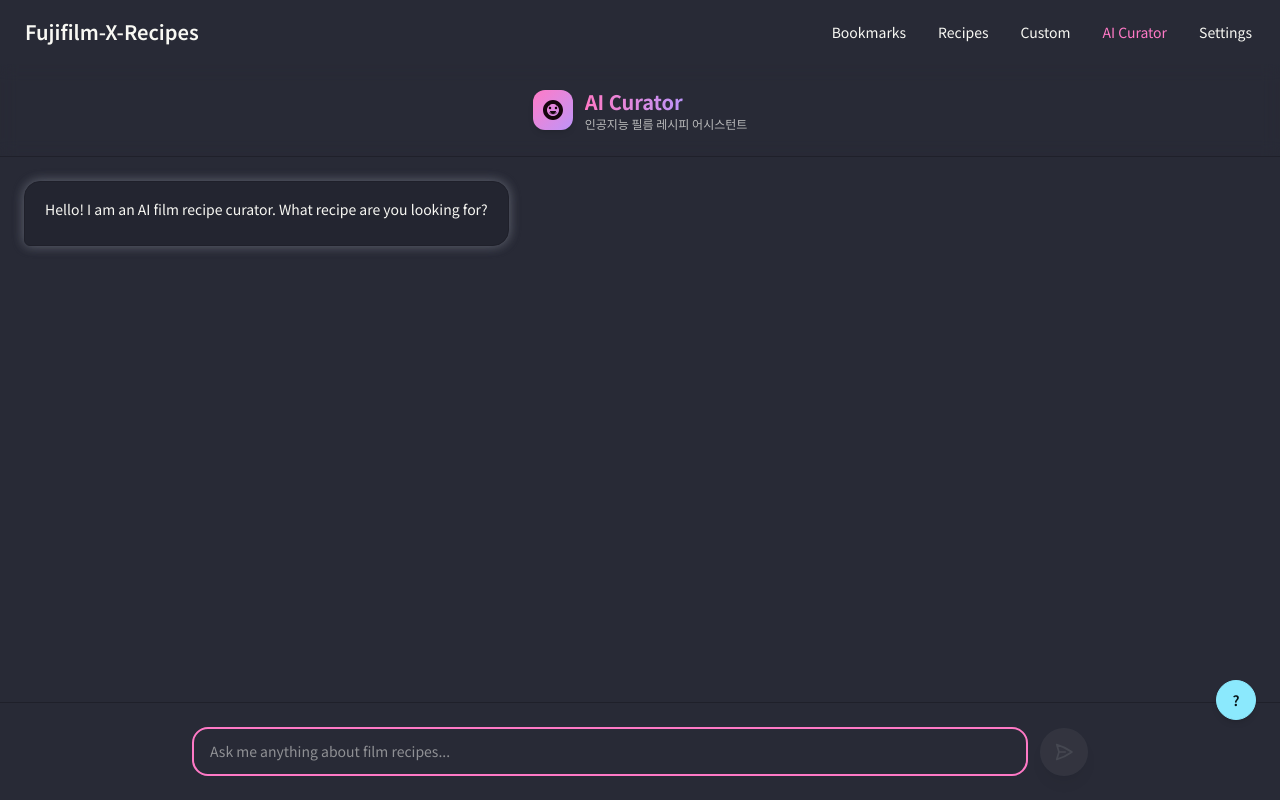
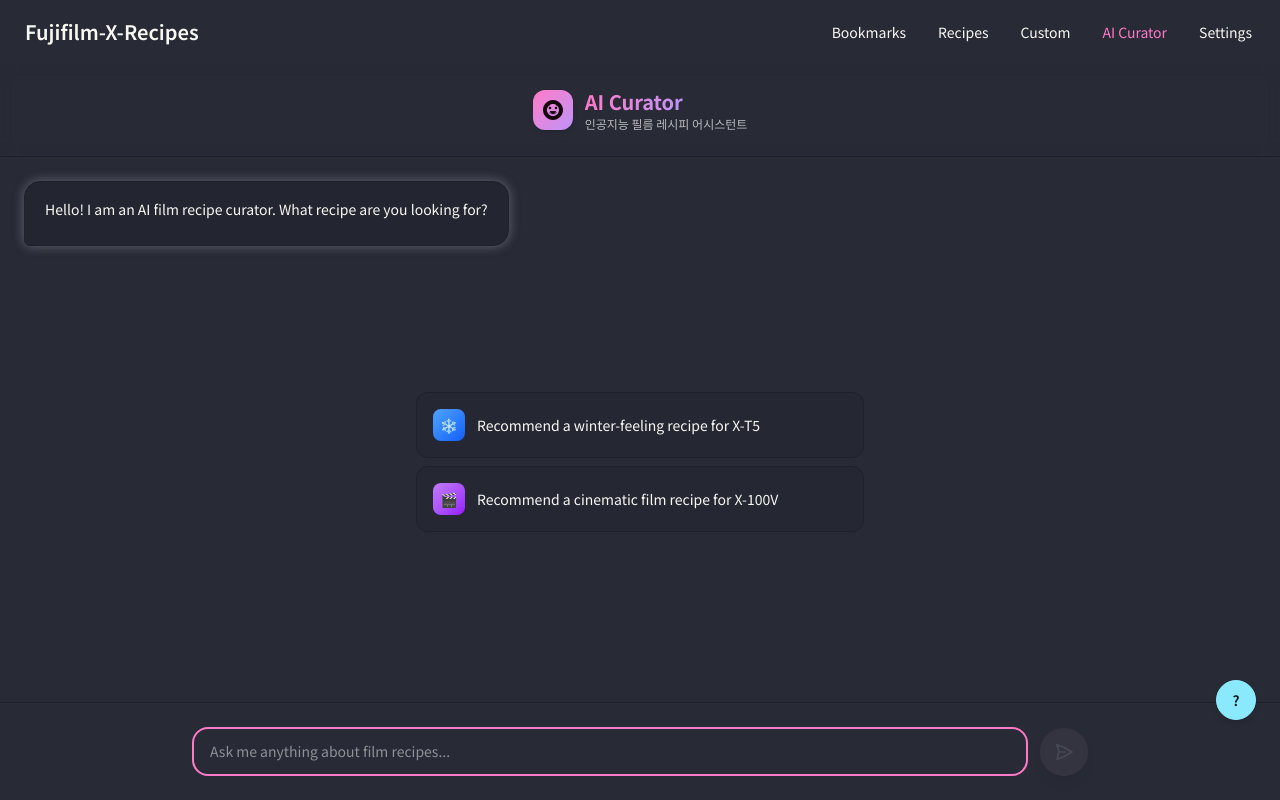
Before and after one commit to pathas-dev/fujifilm-x-recipes, a Next.js app: page /en/chatbot in a window 1280 px wide. Built offline with nearby package versions, Linux system fonts and the light colour scheme; no server answers.

Commit message:
feat: 예제 추가

```diff
--- a/messages/en.json
+++ b/messages/en.json
@@ -13,7 +13,11 @@
     "send": "Send",
     "thinking": "Thinking...",
     "error": "Sorry, something went wrong. Please try again.",
-    "welcome": "Hello! I am an AI film recipe curator. What recipe are you looking for?"
+    "welcome": "Hello! I am an AI film recipe curator. What recipe are you looking for?",
+    "examples": {
+      "winter": "Recommend a winter-feeling recipe for X-T5",
+      "cinematic": "Recommend a cinematic film recipe for X-100V"
+    }
   },
   "SettingsPage": {
     "title": "Settings",
--- a/messages/ko.json
+++ b/messages/ko.json
@@ -13,7 +13,11 @@
     "send": "전송",
     "thinking": "생각 중...",
     "error": "죄송합니다. 문제가 발생했습니다. 다시 시도해 주세요.",
-    "welcome": "안녕하세요! 저는 AI 필름 레시피 큐레이터입니다. 어떤 레시피를 찾으시나요?"
+    "welcome": "안녕하세요! 저는 AI 필름 레시피 큐레이터입니다. 어떤 레시피를 찾으시나요?",
+    "examples": {
+      "winter": "X-T5 겨울 느낌 나는 레시피 추천해줘",
+      "cinematic": "X-100V 영화 느낌 필름 레시피 추천해줘"
+    }
   },
   "SettingsPage": {
     "title": "설정",
--- a/src/app/[locale]/chatbot/page.tsx
+++ b/src/app/[locale]/chatbot/page.tsx
@@ -20,6 +20,10 @@ export default async function ChatbotPage(
     thinking: t("thinking"),
     error: t("error"),
     welcome: t("welcome"),
+    examples: {
+      winter: t("examples.winter"),
+      cinematic: t("examples.cinematic"),
+    },
   };
 
   return <ChatbotClient messages={messages} />;
--- a/src/components/chatbot/ChatbotClient.tsx
+++ b/src/components/chatbot/ChatbotClient.tsx
@@ -23,6 +23,10 @@ interface ChatbotClientProps {
     thinking: string;
     error: string;
     welcome: string;
+    examples: {
+      winter: string;
+      cinematic: string;
+    };
   };
 }
 
@@ -129,6 +133,11 @@ const ChatbotClient = ({ messages }: ChatbotClientProps) => {
       timestamp: new Date(),
     },
   ]);
+
+  // AI 응답이 있는지 확인 (welcome 메시지 제외)
+  const hasAiResponses = chatMessages.some(
+    (msg) => !msg.isUser && msg.id !== "welcome"
+  );
   const [inputValue, setInputValue] = useState("");
   const [isLoading, setIsLoading] = useState(false);
   const [isStreaming, setIsStreaming] = useState(false);
@@ -142,12 +151,13 @@ const ChatbotClient = ({ messages }: ChatbotClientProps) => {
     scrollToBottom();
   }, [chatMessages]);
 
-  const handleSendMessage = async () => {
-    if (!inputValue.trim() || isLoading) return;
+  const handleSendMessage = async (messageText?: string) => {
+    const messageToSend = messageText || inputValue;
+    if (!messageToSend.trim() || isLoading) return;
 
     const userMessage: ChatMessage = {
       id: Date.now().toString(),
-      content: inputValue,
+      content: messageToSend,
       isUser: true,
       timestamp: new Date(),
     };
@@ -162,7 +172,7 @@ const ChatbotClient = ({ messages }: ChatbotClientProps) => {
         headers: {
           "Content-Type": "application/json",
         },
-        body: JSON.stringify({ question: inputValue }),
+        body: JSON.stringify({ question: messageToSend }),
       });
 
       if (!response.ok) {
@@ -249,7 +259,7 @@ const ChatbotClient = ({ messages }: ChatbotClientProps) => {
       </div>
 
       {/* Messages */}
-      <div className="flex-1 overflow-y-auto p-6 space-y-6">
+      <div className="flex-1 overflow-y-auto p-6 space-y-6 flex flex-col">
         {chatMessages.map((message, index) => (
           <div
             key={message.id}
@@ -346,6 +356,41 @@ const ChatbotClient = ({ messages }: ChatbotClientProps) => {
             </div>
           </div>
         )}
+
+        {/* 예제 메시지들 - AI 응답이 없을 때만 표시 */}
+        {!hasAiResponses && !isLoading && (
+          <div className="flex-1 flex flex-col items-center justify-center space-y-3 animate-in slide-in-from-bottom-2 duration-500">
+            <div className="flex flex-col space-y-2 max-w-md w-full">
+              <button
+                onClick={() => handleSendMessage(messages.examples.winter)}
+                className="text-left p-4 bg-base-200/50 hover:bg-base-200 border border-base-300 rounded-xl transition-all duration-200 hover:shadow-md hover:scale-[1.02] group"
+              >
+                <div className="flex items-center space-x-3">
+                  <div className="w-8 h-8 bg-gradient-to-br from-blue-400 to-blue-600 rounded-lg flex items-center justify-center text-white text-sm font-bold">
+                    ❄️
+                  </div>
+                  <span className="text-sm text-base-content group-hover:text-primary transition-colors">
+                    {messages.examples.winter}
+                  </span>
+                </div>
+              </button>
+              <button
+                onClick={() => handleSendMessage(messages.examples.cinematic)}
+                className="text-left p-4 bg-base-200/50 hover:bg-base-200 border border-base-300 rounded-xl transition-all duration-200 hover:shadow-md hover:scale-[1.02] group"
+              >
+                <div className="flex items-center space-x-3">
+                  <div className="w-8 h-8 bg-gradient-to-br from-purple-400 to-purple-600 rounded-lg flex items-center justify-center text-white text-sm font-bold">
+                    🎬
+                  </div>
+                  <span className="text-sm text-base-content group-hover:text-primary transition-colors">
+                    {messages.examples.cinematic}
+                  </span>
+                </div>
+              </button>
+            </div>
+          </div>
+        )}
+
         <div ref={messagesEndRef} />
       </div>
 
@@ -375,7 +420,7 @@ const ChatbotClient = ({ messages }: ChatbotClientProps) => {
               )}
             </div>
             <button
-              onClick={handleSendMessage}
+              onClick={() => handleSendMessage()}
               disabled={!inputValue.trim() || isLoading}
               className="btn btn-primary btn-circle h-12 w-12 flex-shrink-0 shadow-lg hover:shadow-xl transition-all duration-200 disabled:opacity-50 disabled:cursor-not-allowed"
               title={messages.send}
```
